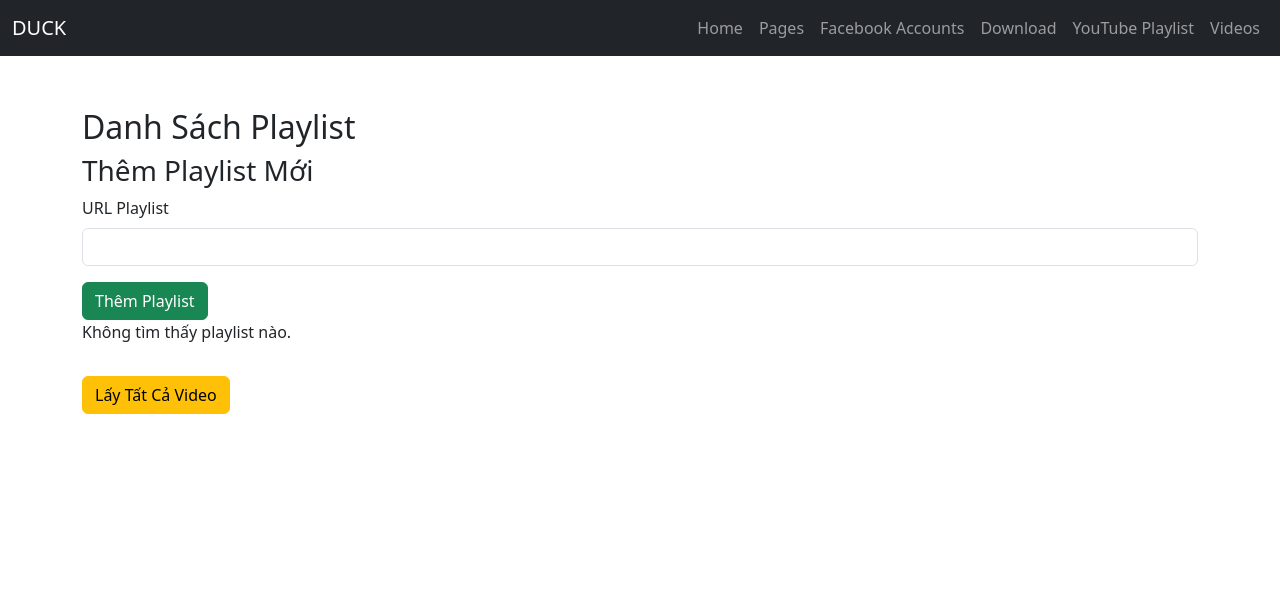
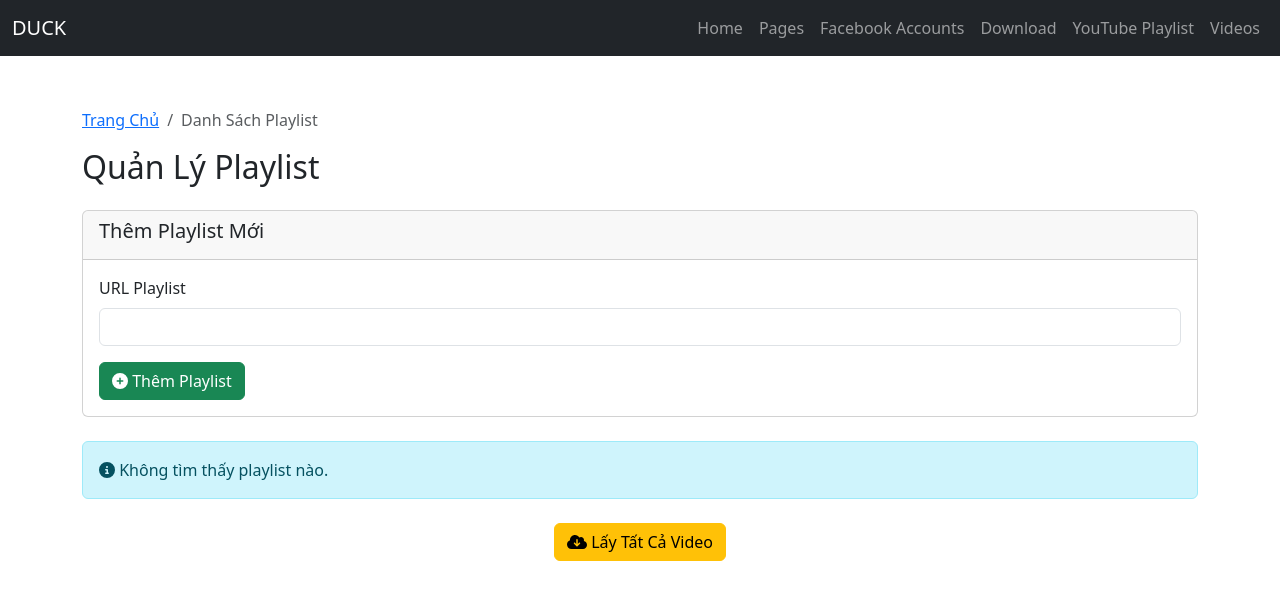
Before and after one commit to TrinhChung/GetVideo, a Flask app: page /batch/playlist in a window 1280 px wide. Shown: the top 600 px of the page. Run offline with Flask 3, Linux system fonts and the light colour scheme.

Commit message:
create video

```diff
--- a/app.py
+++ b/app.py
@@ -34,13 +34,15 @@ def create_app():
     migrate.init_app(app, db)
 
     from routes.home import home_bp
-    from routes.batch import batch_bp
+    from routes.playlist import playlist_bp
+    from routes.video import video_bp
     from routes.download import download_bp
     from routes.facebook import facebook_bp
     from routes.pages import pages_bp
 
     app.register_blueprint(home_bp)
-    app.register_blueprint(batch_bp)
+    app.register_blueprint(playlist_bp)
+    app.register_blueprint(video_bp)
     app.register_blueprint(download_bp)
     app.register_blueprint(facebook_bp)
     app.register_blueprint(pages_bp)
--- a/routes/batch.py
+++ /dev/null
@@ -1,127 +0,0 @@
-from flask import Blueprint, render_template, request, redirect, url_for, flash
-from util.yt_list import get_playlist_info_and_video_details
-from database_init import db
-from models.playlist import Playlist
-from models.video import Video
-from util.until import extract_playlist_id
-from util.youtube import download_video
-
-batch_bp = Blueprint("batch", __name__)
-
-
-# Route để hiển thị và quản lý playlist
-@batch_bp.route("/batch/playlist", methods=["GET", "POST"])
-def batch_youtube_playlist():
-    if request.method == "POST":
-        playlist_url = request.form["playlist_url"]
-        playlist_id = extract_playlist_id(playlist_url)
-
-        if not playlist_id:
-            flash("Không thể trích xuất playlist ID từ URL", "danger")
-            return redirect(url_for("batch.batch_youtube_playlist"))
-
-        try:
-            # Sử dụng get_playlist_info_and_video_details để xử lý playlist và cập nhật vào database
-            get_playlist_info_and_video_details(playlist_id)
-            flash("Playlist đã được thêm thành công", "success")
-        except Exception as e:
-            flash(f"Đã xảy ra lỗi khi thêm playlist: {e}", "danger")
-
-        return redirect(url_for("batch.batch_youtube_playlist"))
-
-    playlists = Playlist.query.all()  # Lấy dữ liệu từ bảng Playlist bằng SQLAlchemy
-    return render_template("playlist.html", playlists=playlists)
-
-
-# Route để lấy video từ playlist
-@batch_bp.route("/batch/get_video_from_playlist", methods=["POST"])
-def get_video_from_playlist():
-    playlist_id = request.form["playlist_id"]
-
-    try:
-        # Lấy thông tin video từ playlist
-        get_playlist_info_and_video_details(playlist_id)
-        flash("Video đã được thêm từ playlist", "success")
-    except Exception as e:
-        flash(f"Đã xảy ra lỗi khi lấy video từ playlist: {e}", "danger")
-        return render_template(
-            "error.html", error_message=f"Đã xảy ra lỗi khi lấy video từ playlist: {e}"
-        )
-
-    return redirect(url_for("batch.batch_youtube_playlist"))
-
-
-# Route để lấy video từ tất cả playlist
-@batch_bp.route("/batch/get_all_videos", methods=["POST"])
-def get_all_videos():
-    playlists = Playlist.query.all()  # Lấy tất cả playlist từ cơ sở dữ liệu
-
-    for playlist in playlists:
-        try:
-            # Lấy thông tin video cho từng playlist
-            get_playlist_info_and_video_details(playlist.id)  # Truyền playlist ID
-            flash(f"Video đã được thêm từ playlist {playlist.title}", "success")
-        except Exception as e:
-            flash(
-                f"Đã xảy ra lỗi khi lấy video từ playlist {playlist.title}: {e}",
-                "danger",
-            )
-            print(f"Đã xảy ra lỗi khi lấy video từ playlist {playlist.title}: {e}")
-
-    return redirect(url_for("batch.batch_youtube_playlist"))
-
-
-# Route để hiển thị và quản lý video
-@batch_bp.route("/batch/videos", methods=["GET", "POST"])
-def index():
-    videos = Video.query.all()  # Lấy tất cả video từ cơ sở dữ liệu
-    return render_template("videos.html", videos=videos)
-
-
-# Route để tải xuống video theo video_id
-@batch_bp.route("/download/<video_id>", methods=["POST"])
-def download_video_route(video_id):
-    video = Video.query.filter_by(video_id=video_id).first()  # Lấy video từ database
-
-    if video and not video.crawled:
-        try:
-            video_path, video_duration = download_video(video_id)
-
-            # Lưu video path và video duration vào cơ sở dữ liệu
-            video.path = video_path
-            video.duration = video_duration
-            video.crawled = True  # Đánh dấu video đã được tải xuống
-            db.session.commit()
-
-            flash("Video đã được tải xuống thành công", "success")
-            return redirect(url_for("batch.index"))
-        except Exception as e:
-            flash(f"Đã xảy ra lỗi khi tải video: {e}", "danger")
-    else:
-        flash("Video đã được tải hoặc không có trong hệ thống", "info")
-
-    return redirect(url_for("batch.index"))
-
-# Route để tải tất cả video chưa được tải xuống
-@batch_bp.route("/batch/download_all", methods=["POST"])
-def download_all_videos():
-    videos_to_download = Video.query.filter_by(
-        crawled=False
-    ).all()  # Lấy các video chưa tải xuống
-
-    for video in videos_to_download:
-        try:
-            video_path, video_duration = download_video(video.video_id)
-
-            # Lưu video path và video duration vào cơ sở dữ liệu
-            video.path = video_path
-            video.duration = video_duration
-            video.crawled = True
-            db.session.commit()  # Lưu thay đổi vào cơ sở dữ liệu
-
-            flash(f"Video {video.title} đã được tải xuống", "success")
-        except Exception as e:
-            flash(f"Đã xảy ra lỗi khi tải video {video.title}: {e}", "danger")
-            print(f"Đã xảy ra lỗi: {e}")
-
-    return redirect(url_for("batch.index"))
--- /dev/null
+++ b/routes/playlist.py
@@ -0,0 +1,66 @@
+from flask import Blueprint, render_template, request, redirect, url_for, flash
+from util.yt_list import get_playlist_info_and_video_details
+from database_init import db
+from models.playlist import Playlist
+from util.until import extract_playlist_id
+
+playlist_bp = Blueprint("playlist", __name__)
+
+
+# Route để hiển thị và quản lý playlist
+@playlist_bp.route("/batch/playlist", methods=["GET", "POST"])
+def batch_youtube_playlist():
+    if request.method == "POST":
+        playlist_url = request.form["playlist_url"]
+        playlist_id = extract_playlist_id(playlist_url)
+
+        if not playlist_id:
+            flash("Không thể trích xuất playlist ID từ URL", "danger")
+            return redirect(url_for("playlist.batch_youtube_playlist"))
+
+        try:
+            get_playlist_info_and_video_details(playlist_id)
+            flash("Playlist đã được thêm thành công", "success")
+        except Exception as e:
+            flash(f"Đã xảy ra lỗi khi thêm playlist: {e}", "danger")
+
+        return redirect(url_for("playlist.batch_youtube_playlist"))
+
+    playlists = Playlist.query.all()
+    return render_template("playlist.html", playlists=playlists)
+
+
+# Route để lấy video từ playlist
+@playlist_bp.route("/batch/get_video_from_playlist", methods=["POST"])
+def get_video_from_playlist():
+    playlist_id = request.form["playlist_id"]
+
+    try:
+        get_playlist_info_and_video_details(playlist_id)
+        flash("Video đã được thêm từ playlist", "success")
+    except Exception as e:
+        flash(f"Đã xảy ra lỗi khi lấy video từ playlist: {e}", "danger")
+        return render_template(
+            "error.html", error_message=f"Đã xảy ra lỗi khi lấy video từ playlist: {e}"
+        )
+
+    return redirect(url_for("playlist.batch_youtube_playlist"))
+
+
+# Route để lấy video từ tất cả playlist
+@playlist_bp.route("/batch/get_all_videos", methods=["POST"])
+def get_all_videos():
+    playlists = Playlist.query.all()
+
+    for playlist in playlists:
+        try:
+            get_playlist_info_and_video_details(playlist.id)
+            flash(f"Video đã được thêm từ playlist {playlist.title}", "success")
+        except Exception as e:
+            flash(
+                f"Đã xảy ra lỗi khi lấy video từ playlist {playlist.title}: {e}",
+                "danger",
+            )
+            print(f"Đã xảy ra lỗi khi lấy video từ playlist {playlist.title}: {e}")
+
+    return redirect(url_for("playlist.batch_youtube_playlist"))
--- a/templates/playlist.html
+++ b/templates/playlist.html
@@ -5,6 +5,7 @@
 		<meta name="viewport" content="width=device-width, initial-scale=1.0">
 		<title>Danh Sách Playlist</title>
 		<link rel="stylesheet" href="https://cdn.jsdelivr.net/npm/bootstrap@5.3.0-alpha1/dist/css/bootstrap.min.css">
+		<link rel="stylesheet" href="https://cdnjs.cloudflare.com/ajax/libs/font-awesome/6.5.0/css/all.min.css">
 		<link rel="stylesheet" href="{{ url_for('static', filename='css/global.css') }}">
 	</head>
 	<body>
@@ -12,26 +13,47 @@
 		{% include 'message.html' %}
 
 		<div class="container mt-5">
-			<h2>Danh Sách Playlist</h2>
+			<!-- Breadcrumb -->
+			<nav aria-label="breadcrumb">
+				<ol class="breadcrumb">
+					<li class="breadcrumb-item"><a href="/">Trang Chủ</a></li>
+					<li class="breadcrumb-item active" aria-current="page">Danh Sách Playlist</li>
+				</ol>
+			</nav>
+
+			<h2 class="mb-4">Quản Lý Playlist</h2>
 
 			<!-- Thêm Playlist Form -->
-			<h3>Thêm Playlist Mới</h3>
-			<form method="POST" action="{{ url_for('batch.batch_youtube_playlist') }}">
+			<div class="card mb-4">
+				<div class="card-header">
+					<h5>Thêm Playlist Mới</h5>
+				</div>
+				<div class="card-body">
+					<form method="POST" action="{{ url_for('playlist.batch_youtube_playlist') }}">
 						<div class="mb-3">
 							<label for="playlist_url" class="form-label">URL Playlist</label>
 							<input type="text" class="form-control" id="playlist_url" name="playlist_url" required>
 						</div>
-				<button type="submit" class="btn btn-success">Thêm Playlist</button>
+						<button type="submit" class="btn btn-success">
+							<i class="fa fa-plus-circle"></i> Thêm Playlist
+						</button>
 					</form>
+				</div>
+			</div>
 
 			<!-- Danh Sách Playlist -->
 			{% if playlists %}
-			<table class="table table-striped mt-4">
-				<thead>
+			<div class="card">
+				<div class="card-header">
+					<h5>Danh Sách Playlist</h5>
+				</div>
+				<div class="card-body">
+					<table class="table table-hover">
+						<thead class="table-dark">
 							<tr>
 								<th>ID</th>
-						<th>Title</th>
-						<th>Action</th>
+								<th>Tiêu Đề</th>
+								<th>Hành Động</th>
 							</tr>
 						</thead>
 						<tbody>
@@ -40,26 +62,34 @@
 								<td>{{ playlist.id }}</td>
 								<td>{{ playlist.title }}</td>
 								<td>
-							<form method="POST" action="{{ url_for('batch.get_video_from_playlist') }}">
+									<form method="POST" action="{{ url_for('playlist.get_video_from_playlist') }}" class="d-inline">
 										<input type="hidden" name="playlist_id" value="{{ playlist.id }}">
-								<button type="submit" class="btn btn-primary">Lấy Video từ Playlist</button>
+										<button type="submit" class="btn btn-primary btn-sm">
+											<i class="fa fa-download"></i> Lấy Video
+										</button>
 									</form>
 								</td>
 							</tr>
 							{% endfor %}
 						</tbody>
 					</table>
+				</div>
+			</div>
 			{% else %}
-			<p>Không tìm thấy playlist nào.</p>
+			<div class="alert alert-info mt-4">
+				<i class="fa fa-info-circle"></i> Không tìm thấy playlist nào.
+			</div>
 			{% endif %}
 
 			<!-- Nút lấy tất cả video -->
-			<form method="POST" action="{{ url_for('batch.get_all_videos') }}">
-				<button type="submit" class="btn btn-warning mt-3">Lấy Tất Cả Video</button>
+			<form method="POST" action="{{ url_for('playlist.get_all_videos') }}" class="text-center mt-4">
+				<button type="submit" class="btn btn-warning">
+					<i class="fa fa-cloud-download-alt"></i> Lấy Tất Cả Video
+				</button>
 			</form>
-
 		</div>
 
 		<script src="https://cdn.jsdelivr.net/npm/bootstrap@5.3.0-alpha1/dist/js/bootstrap.min.js"></script>
+		<script src="https://cdnjs.cloudflare.com/ajax/libs/font-awesome/6.5.0/js/all.min.js"></script>
 	</body>
 </html>
```
Also changed, not shown: routes/video.py (added, +77 -0 lines), templates/videos.html (+42 -15 lines), util/split_video.py (+40 -16 lines). Lines whose indentation alone changed are shown as unchanged.
